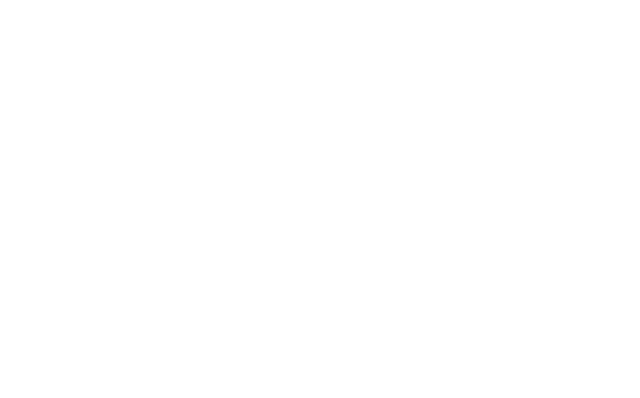
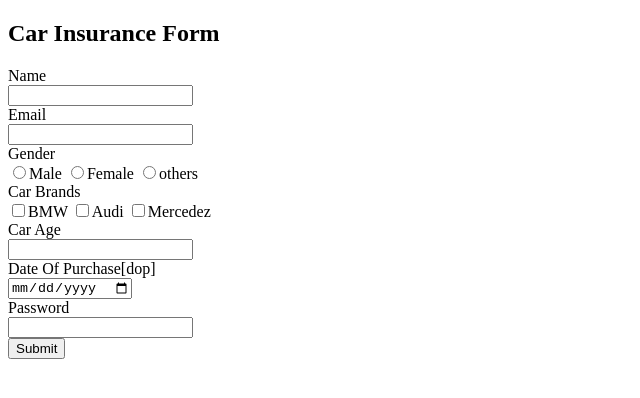
Before and after one commit to acciojob/car-insurance-form-saajanrana, a website: page main.html in a window 1280 px wide. Shown: the whole page, without its empty margins (0-640 px from the left). Drawn offline with Linux system fonts and the light colour scheme.

Commit message:
created a submission

```diff
--- a/main.html
+++ b/main.html
@@ -7,7 +7,45 @@
 </head>
 
 <body>
-	<!-- the entire body must be written by student -->
+	 <h2> Car Insurance Form</h2>
+        <form>
+           <div>
+            <div > <label for="name">Name</label></div>
+        <input type="text"  id="name">  </div>
+        <div>
+            <div> <label for="email"> Email</label></div>
+            <input type="email" id="email">
+        </div>
+        <div>
+            <div> <label for="gender"> Gender</label></div>
+            <input type="radio" name="gender">Male
+            <input type="radio" name="gender">Female
+            <input type="radio" name="gender">others
+        </div>
+            <div>
+                <div> <label for="cars">Car Brands</label></div>
+                <input type="checkbox" name="BMW">BMW
+                <input type="checkbox" name="Audi">Audi
+                <input type="checkbox" name="Mercedez">Mercedez
+
+            </div>
+            <div>
+                <div> <label for="carage">Car Age</label></div>
+                <input type="number"  id="carage">
+            </div>
+            <div>
+                <div> <label for="dop">Date Of Purchase[dop]</label></div>
+                <input type="date"  id="dop">
+            </div>
+            <div>
+                <div> <label for="password">Password</label></div>
+                <input type="password"  id="password">
+            </div>
+            <div>
+                <input type="submit"  id="submit">
+            </div>
+
+        </form>
     <script type="text/javascript" src="./script.js">
 </script>
 
```
